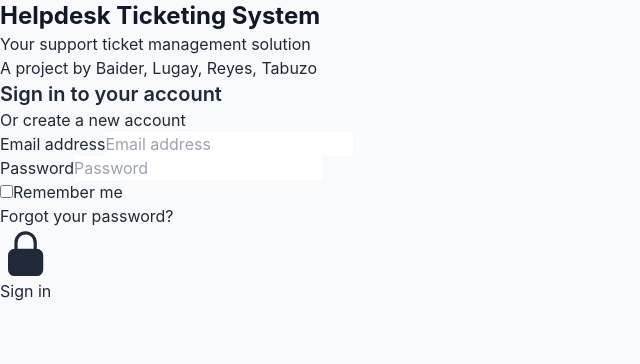
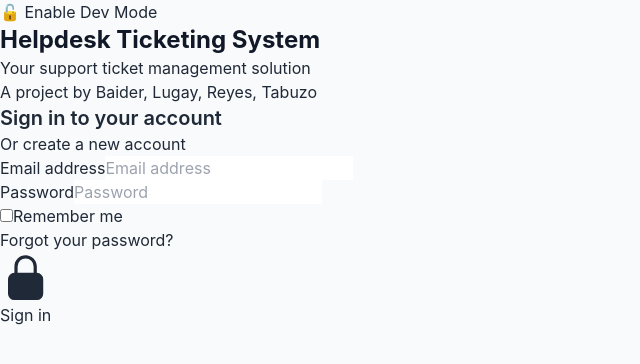
Before and after one commit to csclgy/FINAL_PROJECT---Lugay-Tabuzo-Baider-Reyes, a React (Vite) app: page /login in a window 1280 px wide. Shown: the top 364 px of the page, without its empty margins (0-640 px from the left). Built offline with nearby package versions, Linux system fonts and the light colour scheme.

Commit message:
added dev mode

```diff
--- a/src/App.jsx
+++ b/src/App.jsx
@@ -1,4 +1,4 @@
-import React from 'react';
+import React, { useState, useEffect } from 'react';
 import { BrowserRouter as Router, Routes, Route, Navigate } from 'react-router-dom';
 import { AuthProvider } from './contexts/AuthContext';
 
@@ -18,7 +18,13 @@ import UsersManagement from './pages/admin/UsersManagement';
 import Reports from './pages/reports/Reports';
 import Settings from './pages/settings/Settings';
 
+//ADDED DEV MODE TOGGLE
 const ProtectedRoute = ({ children }) => {
+  const devMode = sessionStorage.getItem('devMode') === 'true';
+  if (devMode && process.env.NODE_ENV === 'development') {
+    return children;
+  }
+
   const token = localStorage.getItem('token');
 
   if (!token) {
@@ -29,6 +35,11 @@ const ProtectedRoute = ({ children }) => {
 };
 
 const RoleBasedRoute = ({ roles, children }) => {
+  const devMode = sessionStorage.getItem('devMode') === 'true';
+  if (devMode && process.env.NODE_ENV === 'development') {
+    return children;
+  }
+
   const userString = localStorage.getItem('user');
   const user = userString ? JSON.parse(userString) : null;
 
@@ -39,10 +50,55 @@ const RoleBasedRoute = ({ roles, children }) => {
   return children;
 };
 
+const DevModeToggle = () => {
+  const [devMode, setDevMode] = useState(false);
+
+  useEffect(() => {
+    const savedDevMode = sessionStorage.getItem('devMode') === 'true';
+    setDevMode(savedDevMode);
+  }, []);
+
+  const toggleDevMode = () => {
+    const newDevMode = !devMode;
+    setDevMode(newDevMode);
+    sessionStorage.setItem('devMode', newDevMode);
+
+    if (newDevMode) {
+      localStorage.setItem('token', 'dev-token');
+      localStorage.setItem('user', JSON.stringify({
+        id: 'dev-user',
+        name: 'Development User',
+        email: 'dev@example.com',
+        role: 'Admin'
+      }));
+    }
+  };
+
+  //TODO: REMOVE IF DONE WITH PROJECT, FOR DEVELOPMENT PURPOSES
+  if (process.env.NODE_ENV !== 'development') {
+    return null;
+  }
+
+  return (
+    <div className="fixed top-4 right-4 z-50">
+      <button
+        onClick={toggleDevMode}
+        className={`px-3 py-1 rounded text-white text-sm font-medium shadow-lg ${
+          devMode ? 'bg-red-500 hover:bg-red-600' : 'bg-green-500 hover:bg-green-600'
+        }`}
+      >
+        {devMode ? '🛑 Disable Dev Mode' : '🔓 Enable Dev Mode'}
+      </button>
+    </div>
+  );
+};
+
 function App() {
   return (
     <Router>
       <AuthProvider>
+        <DevModeToggle />
+
         <Routes>
           <Route element={<AuthLayout />}>
             <Route path="/login" element={<Login />} />
@@ -80,7 +136,7 @@ function App() {
           </Route>
 
           <Route path="*" element={
-            localStorage.getItem('token')
+            localStorage.getItem('token') || (process.env.NODE_ENV === 'development' && sessionStorage.getItem('devMode') === 'true')
               ? <Navigate to="/dashboard" />
               : <Navigate to="/login" />
           } />
--- a/src/pages/auth/Login.jsx
+++ b/src/pages/auth/Login.jsx
@@ -11,6 +11,7 @@ const Login = () => {
     rememberMe: false
   });
   const [errors, setErrors] = useState({});
+  const [loginMessage, setLoginMessage] = useState('');
 
   const handleChange = (e) => {
     const { name, value, type, checked } = e.target;
```
